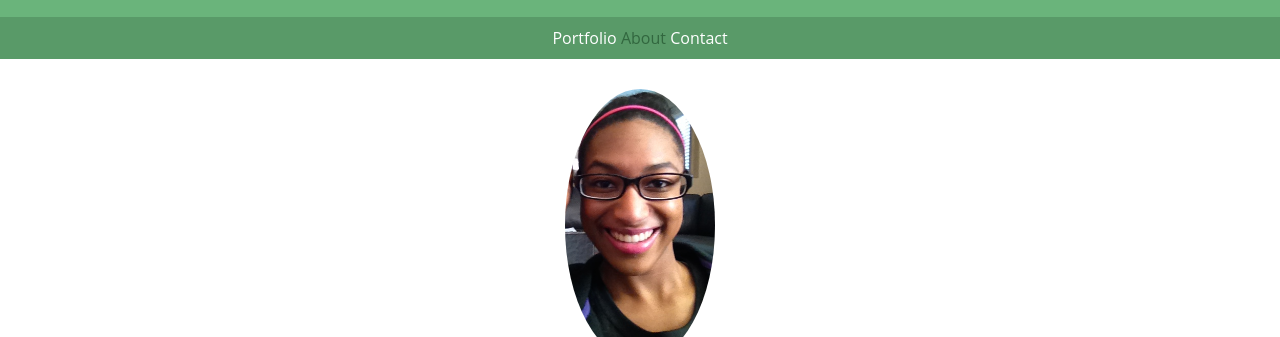
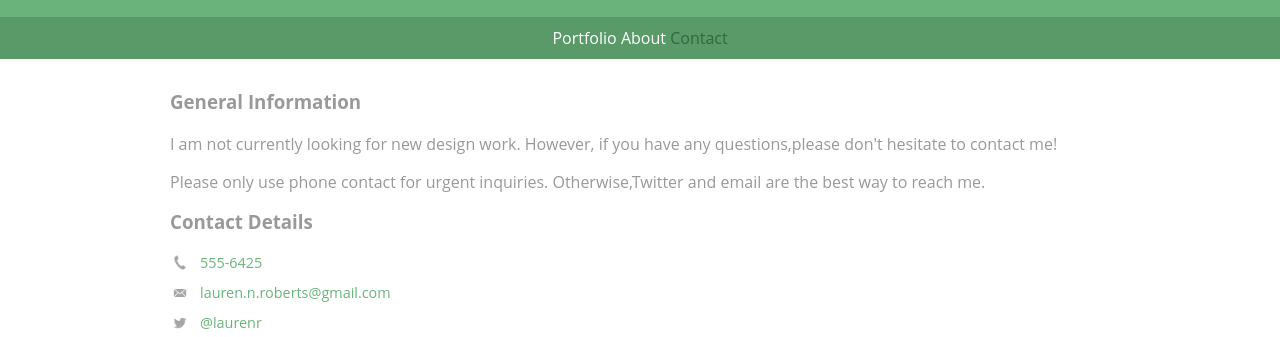
Before and after one commit to lroberts15/Portfolio-project, a plain HTML site: page contact.html in a window 1280 px wide. Shown: the part 72-409 px from the top of the page. Drawn offline with Linux system fonts and the light colour scheme.

Commit message:
new commit

```diff
--- a/about.html
+++ b/contact.html
@@ -21,17 +21,24 @@
 	    <nav>
 			<ul>
 				<li><a href="index.html">Portfolio</a></li>
-				<li><a href="about.html" class="selected">About</a></li>
-				<li><a href="contact.html">Contact</a></li>
+				<li><a href="about.html">About</a></li>
+				<li><a href="contact.html" class="selected">Contact</a></li>
 			</ul>
          </nav>
       </header>
      <div id="wrapper">
 		<section>
-		<img src="img/lauren.jpg" alt="Photograph of Lauren Roberts" class="profile-photo">
-		<h3>About</h3>
-		<p> Hi, I'm Lauren Roberts! This is my design portfolio where I ahave created a website for my portfolio project. I am also doing different code challenges in my web design class.I Am a senior at MMHS and would loike to major in Graphic design/Web deign so I van become a WAlt Dinsey Imagineer.</p>
-		<p>
+			<h3>General Information</h3>
+			<p>I am not currently looking for new design work. However, if you have any questions,please don't hesitate to contact me! </p>
+			<p> Please only use phone contact for urgent inquiries. Otherwise,Twitter and email are the best way to reach me.</p>
+			<h3>Contact Details</h3>
+			<ul class="contact-info">
+			<li class="phone"><a href="tel:555-6425">555-6425</a></li>
+			<li class="mail"><a href="mailto:lauren.n.roberts@gmail.com">lauren.n.roberts@gmail.com</a></li>
+			<li class="twitter"><a href="http://twitter.com/intent/tweet?screen_name=laurenr">@laurenr</a></li>
+			</ul>
+	    </section>
+	    <section>
 	    </section>
 	     <footer>
 	<!-- this is a comment -->
--- a/css/main.css
+++ b/css/main.css
@@ -145,6 +145,41 @@ PAGE: ABOUT
 
 
 /**********************************
+PAGE: CONTACT
+***********************************/
+
+.contact-info {
+  list-style: none;
+  padding: 0;
+  margin: 0;
+  font-size: 0.9em;
+}
+
+.contact-info a{
+  display: block;
+  min-height: 20px;
+  background-repeat: no-repeat;
+  background-size: 20px 20px;
+  padding: 0 0 0 30px;
+  margin: 0 0 10px;
+}
+
+.contact-info li.phone a {
+  background-image: url('../img/phone.png');
+}
+
+
+.contact-info li.mail a {
+  background-image: url('../img/mail.png');
+}
+
+.contact-info li.twitter a {
+  background-image: url('../img/twitter.png');
+}
+
+
+
+/**********************************
 COLORS
 ***********************************/
 
```
